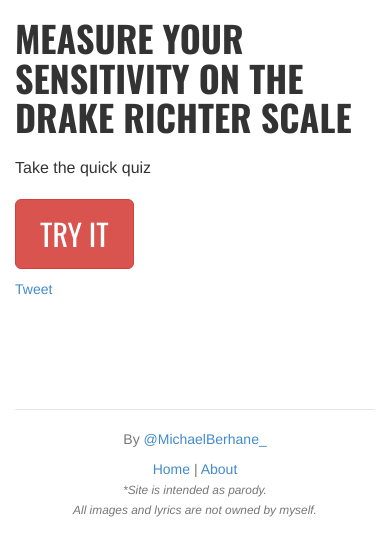
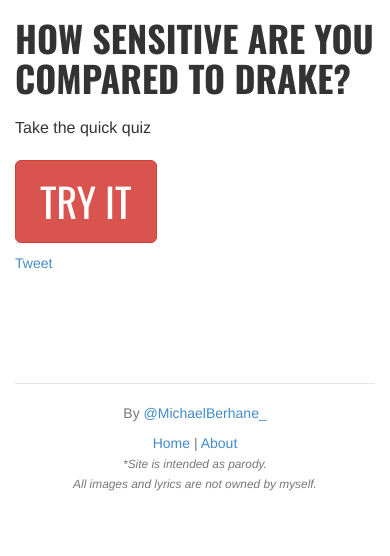
Before and after one commit to MichaelBerhane/SPA, a website: page index.html in a window 390 px wide. Shown: the part 68-624 px from the top of the page. Drawn offline with nearby package versions, Linux system fonts and the light colour scheme.

Commit message:
marketing changes

```diff
--- a/css/style.css
+++ b/css/style.css
@@ -17,12 +17,14 @@
 .content h1 {
 	font-family: 'Oswald', san-serif;
 	font-weight: 700;
+	font-size: 70px;
+	text-transform: uppercase;
 
 }
 
 .content .btn {
 	padding: 14px 24px;
-	font-size: 30px;
+	font-size: 40px;
 	font-family: 'Oswald', san-serif;
 }
 
@@ -142,6 +144,10 @@
 				padding: 0px 0px;
 	}
 
+	.content h1{
+			font-size: 36px;
+	}
+
 	.center{
 				padding: 0px 0px;
 				margin-bottom: 100px;
--- a/partials/landing.html
+++ b/partials/landing.html
@@ -1,7 +1,7 @@
 <div class="content">
 	<div class="row">
 		<div class="col-sm-6 col-md-6 col-md-offset-1">
-				<h1>MEASURE YOUR SENSITIVITY ON THE DRAKE RICHTER SCALE</h1>
+				<h1>HOW sensitive ARE YOU COMPARED TO DRAKE?</h1>
 				<h3 class ="lead"> Take the quick quiz </h3>
 				<a class="btn btn-lg btn-danger" href="#/question" role="button">
 				TRY IT
```
